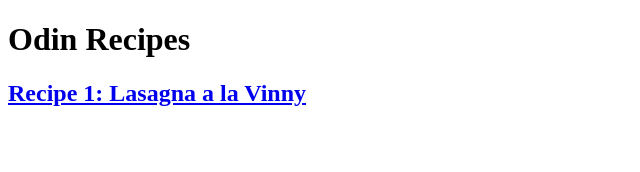
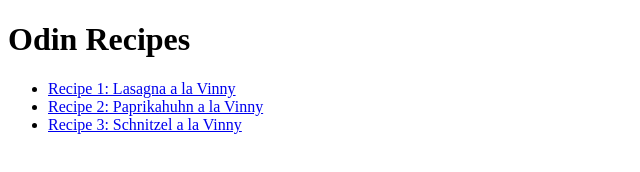
Before and after one commit to Hokiloki/odin-recipes, a plain HTML site: page index.html in a window 1280 px wide. Shown: the whole page, without its empty margins (0-640 px from the left). Drawn offline with Linux system fonts and the light colour scheme.

Commit message:
Add title and correct links for all three recipes

```diff
--- a/index.html
+++ b/index.html
@@ -8,11 +8,11 @@
 
 <body>
   <h1>Odin Recipes</h1>
-  <p>
-    <a href="/recipes/lasagna.html" target="_blank" rel="noreferrer">
-      <h2> Recipe 1: Lasagna a la Vinny </h2>
-    </a>
-  </p>
+  <ul>
+    <li><a href="/recipes/lasagna.html" target="_blank" rel="noreferrer">Recipe 1: Lasagna a la Vinny</a></li>
+    <li><a href="/recipes/paprikahuhn.html" target="_blank" rel="noreferrer">Recipe 2: Paprikahuhn a la Vinny</a></li>
+    <li><a href="/recipes/schnitzel.html" target="_blank" rel="noreferrer">Recipe 3: Schnitzel a la Vinny</a></li>
+  </ul>
 </body>
 
 </html>
```
